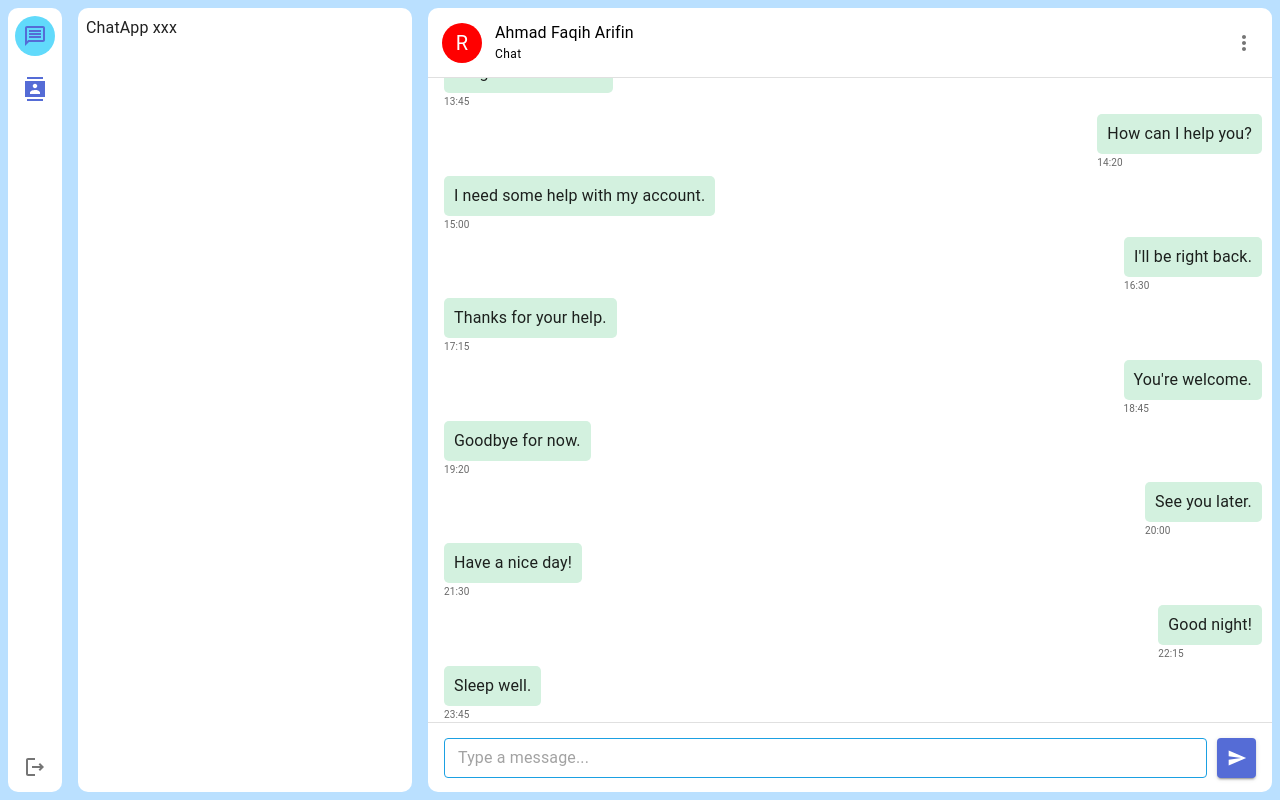
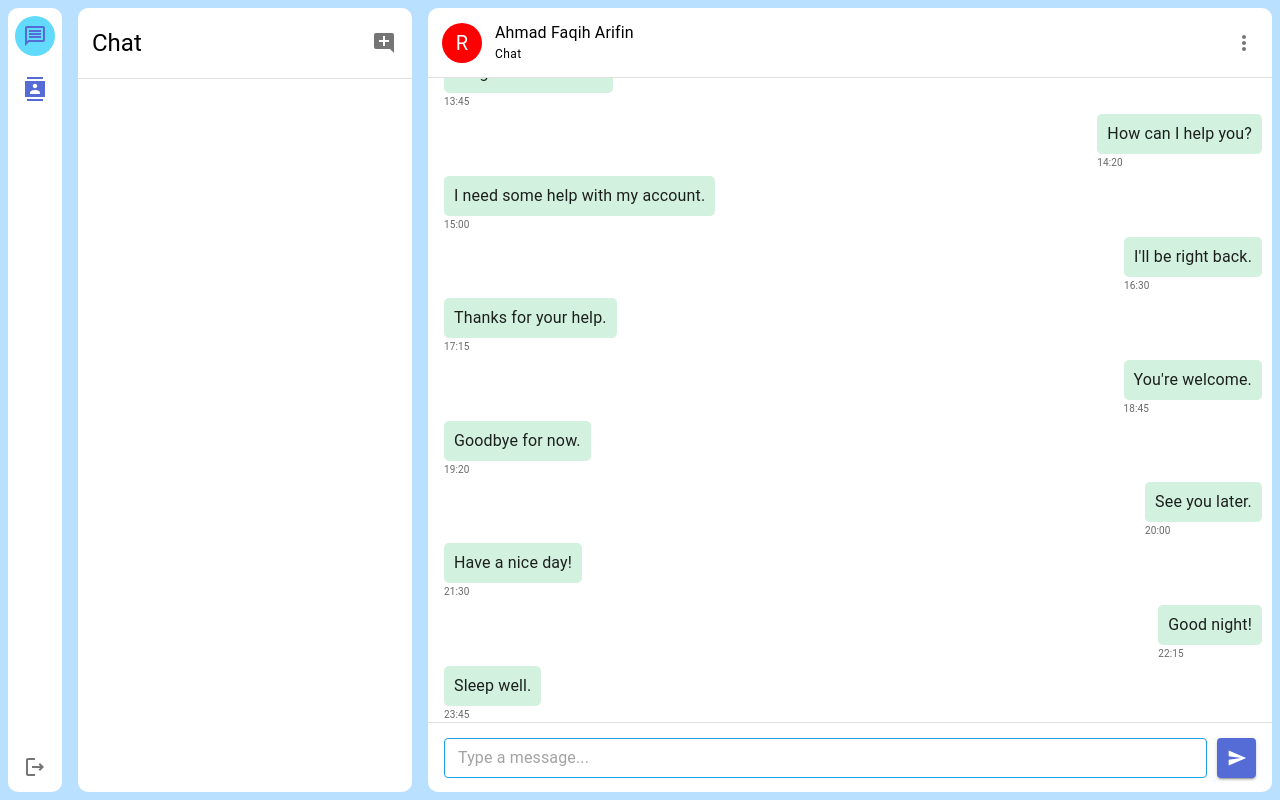
Before and after one commit to ahmadfaqih796/chat-react-ui, a React (Create React App) app: page /chat in a window 1280 px wide. Built offline with nearby package versions, Linux system fonts and the light colour scheme.

Commit message:
chat header

```diff
--- /dev/null
+++ b/src/pages/chat/components/ChatHeader.jsx
@@ -0,0 +1,43 @@
+import AddCommentIcon from "@mui/icons-material/AddComment";
+import { Box, IconButton, Typography } from "@mui/material";
+import React from "react";
+const ChatHeader = () => {
+  return (
+    <Box
+      sx={{
+        display: "flex",
+        justifyContent: "space-between",
+        alignItems: "center",
+        height: "70px",
+        p: 1,
+      }}
+    >
+      <button
+        style={{
+          display: "flex",
+          alignItems: "center",
+          gap: 5,
+          width: "100%",
+          border: "none",
+          backgroundColor: "transparent",
+          cursor: "pointer",
+        }}
+      >
+        <Box
+          sx={{
+            display: "flex",
+            flexDirection: "column",
+            alignItems: "flex-start",
+          }}
+        >
+          <Typography variant="h5">Chat</Typography>
+        </Box>
+      </button>
+      <IconButton>
+        <AddCommentIcon />
+      </IconButton>
+    </Box>
+  );
+};
+
+export default ChatHeader;
--- a/src/pages/chat/index.jsx
+++ b/src/pages/chat/index.jsx
@@ -1,5 +1,6 @@
-import { Box } from "@mui/material";
+import { Box, Divider } from "@mui/material";
 import React from "react";
+import ChatHeader from "./components/ChatHeader";
 
 const ChatApp = () => {
   return (
@@ -8,13 +9,13 @@ const ChatApp = () => {
         height: "100%",
         display: "flex",
         flexDirection: "column",
-        justifyContent: "space-between",
+        // justifyContent: "space-between",
         backgroundColor: "#fff",
         borderRadius: "10px",
-        p: 1,
       }}
     >
-      ChatApp xxx
+      <ChatHeader />
+      <Divider />
     </Box>
   );
 };
```
Also changed, not shown: src/pages/chat/components/ChatList.jsx (added).
